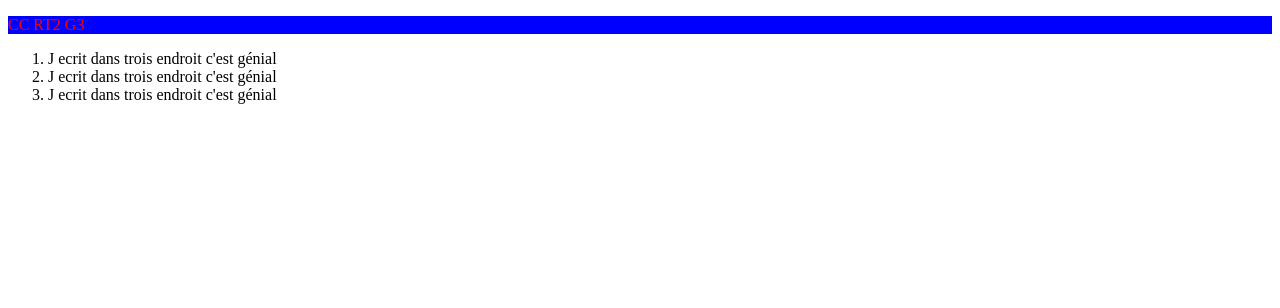
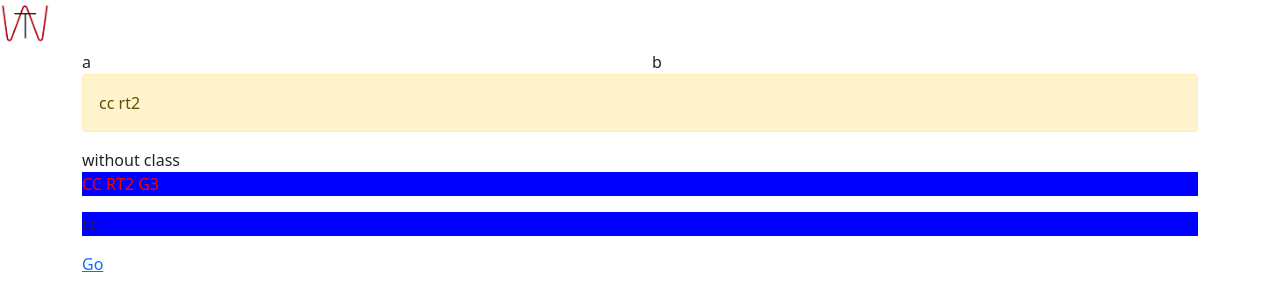
Before and after one commit to aymensellaouti/rt2g32122, a website: page index.html in a window 1280 px wide. Drawn offline with nearby package versions, Linux system fonts and the light colour scheme.

Commit message:
event + bootstrap

```diff
--- a/css/style.css
+++ b/css/style.css
@@ -1,3 +1,8 @@
 p {
     background-color: blue;
 }
+
+.allume {
+    background-color: yellow;
+    border: 2px solid black;
+}
--- a/index.html
+++ b/index.html
@@ -13,17 +13,29 @@
     }
 </style>
 <link rel="stylesheet" href="css/style.css">
+<link rel="stylesheet" href="node_modules/bootstrap/dist/css/bootstrap.css">
 
 <body>
+<div class="container">
+    <div class="row">
+        <div class="col-md-6 col-sm-9 col-12">a</div>
+        <div class="col-md-6 col-sm-3 col-12">b</div>
+    </div>
+    <div class="alert alert-warning">
+        cc rt2
+    </div>
+    <div>
+        without class
+    </div>
     <p style="color: red">CC RT2 G3</p>
     <div class="colorer" id="monDiv">
-        <p>
-            <ol>
-                <li>J ecrit dans trois endroit c'est génial</li>
-                <li>J ecrit dans trois endroit c'est génial</li>
-                <li>J ecrit dans trois endroit c'est génial</li>
-            </ol>
-        </p>
+        <p>cc</p>
+        <ol>
+        </ol>
+
     </div>
+    <a href="rt2.html" target="_blank">Go</a>
+</div>
+    <script src="js/addNode.js"></script>
 </body>
 </html>
--- /dev/null
+++ b/js/addNode.js
@@ -0,0 +1,19 @@
+function createImage(src, width, heigth, alt) {
+    const img = document.createElement('img');
+    img.src = src;
+    img.alt = alt;
+    img.width = width;
+    img.height = heigth;
+    return img;
+}
+
+setTimeout(
+    () => {
+        const body = document.querySelector('body');
+        body.insertBefore(
+            createImage('images/techwall.png', 50, 50, 'aymen'),
+            body.firstChild
+        );
+    },
+    2000
+)
```
Also changed, not shown: js/manipClass.js (added, +10 -0 lines), js/regions.js (added, +41 -0 lines), package.json (added, +23 -0 lines), rt2.html (added, +10 -0 lines), rt3.html (added, +10 -0 lines), images/techwall.png (added), 2 other files.
